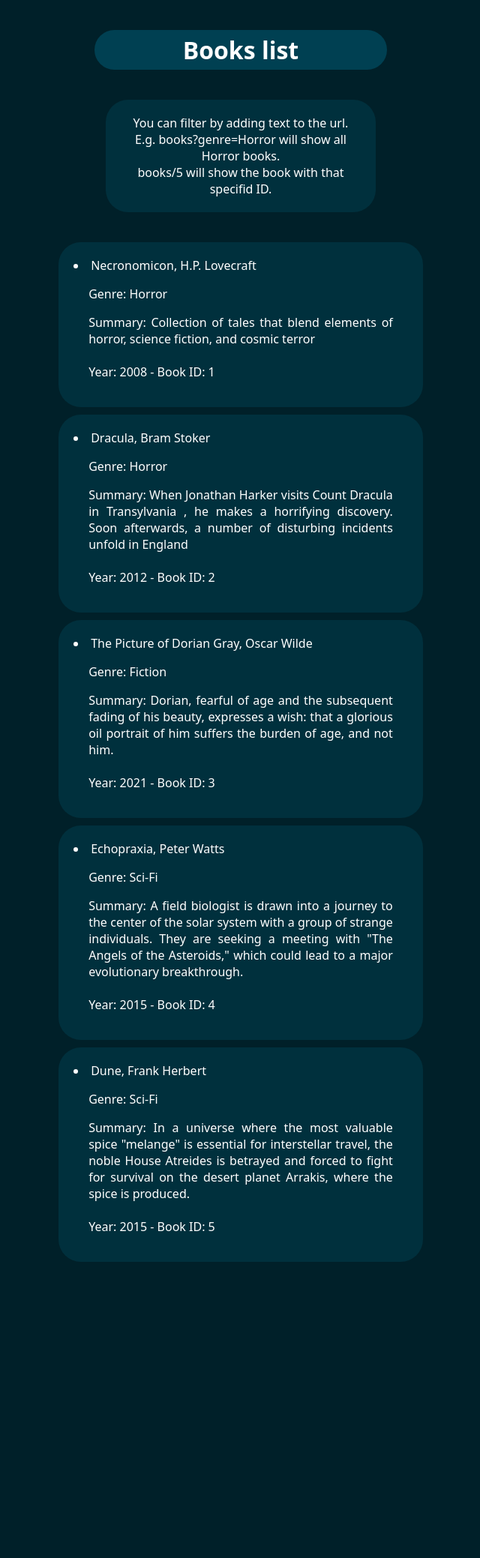
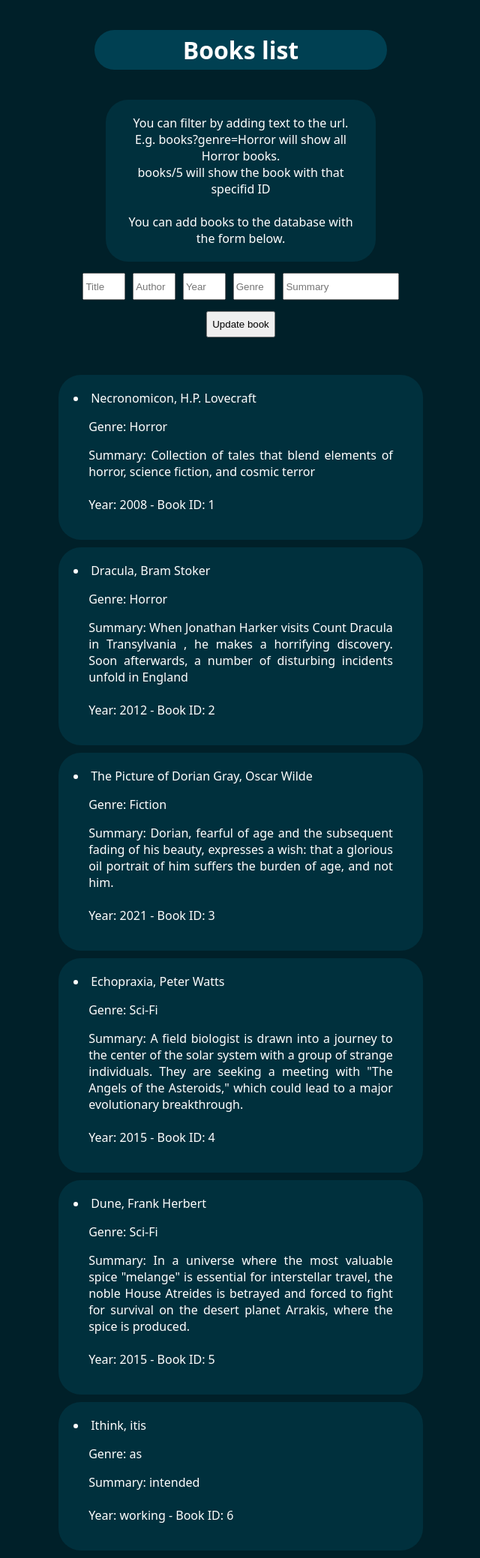
Before and after one commit to Lindayh/hve_projects, a Flask app: page /books in a window 1280 px wide. Shown: the whole page at 75% size, without its empty margins (319-959 px from the left). Before the commit the page ends 1683 px from the top, so only its background shows below. Run offline with Flask 3, Linux system fonts and the light colour scheme; data comes from the database, SQL or seed files in the repository.

Commit message:
Update book with /books/<book_id>

```diff
--- a/source/-- SQLite.sql
+++ b/source/-- SQLite.sql
@@ -30,5 +30,10 @@ VALUES
 ('Dune','Frank Herbert','2015','Sci-Fi','In a universe where the most valuable spice "melange" is essential for interstellar travel, the noble House Atreides is betrayed and forced to fight for survival on the desert planet Arrakis, where the spice is produced.');
 
 
+INSERT INTO book ('title','author','year','genre','summary')
+VALUES
+('Random Book','Writer McScribbly','425 BCE','Classics','My nice summary');
+
+
 SELECT * FROM book;
 DROP TABLE book;
--- a/source/db_functions.py
+++ b/source/db_functions.py
@@ -33,18 +33,27 @@ def add_books(title, author, year, genre,summary):
         cursor.execute(query)
         connection.commit()
 
-def update_books(id):
+def update_books(id, new_title, new_author, new_year, new_genre, new_summary):
     with sqlite3.connect('source/bookReviews.db') as connection:
         connection.row_factory = sqlite3.Row
         cursor = connection.cursor()
 
-        query = f"""         """
+        query = f"""UPDATE book
+            SET title='{new_title}',author='{new_author}', year='{new_year}', genre='{new_genre}', summary='{new_summary}'
+            WHERE book_ID LIKE {id}       """
 
         cursor.execute(query)
         connection.commit()
 
 
+
+
+
+
 if __name__=='__main__':
-    books_data = get_books()
+    books_data = update_books(7, 'title','author', 'year', 'genre', 'summary')
 
-    print(books_data[0])
+    # Connect the function to the button
+    # Get the info from the form
+    # title, author, year, genre, summary = 'WIP', 'WIP', 'WIP', 'WIP', 'WIP'
+    # print(title, author, year, genre, summary )
--- a/source/main.py
+++ b/source/main.py
@@ -27,7 +27,7 @@ def books():
 
         return render_template("base.html", title='Book List', h1_text='Books list', data=filtered_books)
 
-    return render_template("base.html", title='Book List', h1_text='Books list', data=booksData, extend_upper='You can filter by adding text to the url.<br>E.g. books?genre=Horror will show all Horror books.<br> books/5 will show the book with that specifid ID.')
+    return render_template("base.html", title='Book List', h1_text='Books list', data=booksData, extend_upper='You can filter by adding text to the url.<br>E.g. books?genre=Horror will show all Horror books.<br> books/5 will show the book with that specifid ID<br><br>You can add books to the database with the form below.', book_input=True)
 
 
 # POST /books -Lägger till en eller flera böcker i databasen.    ^^
@@ -37,23 +37,31 @@ def books():
 
 
 # GET /books/{book_id} -Hämtar en enskild bok.
-@app.route('/books/<book_id>', methods=['GET','PUT'])
+@app.route('/books/<book_id>', methods=['GET', 'POST'])
 def book_id_show(book_id):
     data = db_f.get_books()
+    temp = []
     if request.method=='GET':
         for index,value in enumerate(data):
             if book_id == str(value['book_ID']):
-                temp = []
                 temp.append(value)
-                return render_template("base.html", title='Book List', h1_text='Books list', data=temp, extend_input=True, extend_upper='You can use the form below to update the current book.')
+                return render_template("base.html", title='Book List', h1_text='Books list', data=temp, book_input=True, extend_upper='You can use the form below to update the current book.', book_id=book_id)
+
+    # PUT funkar inte med Jinja så fixade 'POST' som extra för att uppdatera boken från front-end
+    if request.method=='POST':
+        title, author, year, genre, summary = (dict(request.form)).values()
+
+        db_f.update_books(book_id,title, author, year, genre, summary)
+        return render_template("base.html", title='Book List', h1_text='Books list', data=temp, book_input=True, extend_upper='You can use the form below to update the current book.', book_id=book_id)
+
+    # PUT method som uppdaterar boken på databasen med Postman
 
 
-    if request.method=='PUT':
-        db_f.update_books(book_id)
-        return render_template("base.html", title='Book List', h1_text='Books list', extend_input=' ')
 
-    # return render_template("base.html", title='Book List', h1_text='Books list')
-    return render_template("base.html", title='Book List', h1_text='Books list', extend_upper='Invalid book ID')
+
+
+
+
 
 
 
--- a/source/templates/base.html
+++ b/source/templates/base.html
@@ -21,16 +21,15 @@ body {
     </h1>
 
     {% if extend_upper %}
-
         <div style="color: white; text-align: center; font-family: system-ui; margin-top: 40px; padding-left: 35%; padding-right:35%">
             <p style="text-align: center;  margin: 10px; padding: 20px; border-radius: 30px; background-color: #00303D;">{{extend_upper | safe }} </p>
         </div>
-
     {% endif %}
 
-    {% if extend_input %}
 
-    <form style="display: flex; flex-direction: column; align-items: center; justify-content: center;">
+    <!-- BOOK INPUT FORM -->
+    {% if book_input %}
+    <form action="{{ url_for('book_id_show', book_id=book_id) }}" method="POST"  id='book_input' style="display: flex; flex-direction: column; align-items: center; justify-content: center;">
         <div style="display: flex; flex-direction: row; align-items: center; justify-content: center;">
             <input type="text" id="title" name="title" placeholder="Title" style="width: 5%; height: 30px; margin: 5px;">
             <input type="text" id="author" name="author" placeholder="Author" style="width: 5%; height: 30px; margin: 5px;">
@@ -40,10 +39,9 @@ body {
         </div>
 
         <div>
-            <button type="button" style="height: 35px; margin: 10px;">Update book</button>
+            <button type="submit" style="height: 35px; margin: 10px;">Update book</button>
         </div>
     </form>
-
     {% endif %}
 
 
```
Also changed, not shown: source/bookReviews.db, source/createDB-delme.py (renamed from source/createDB.py).
